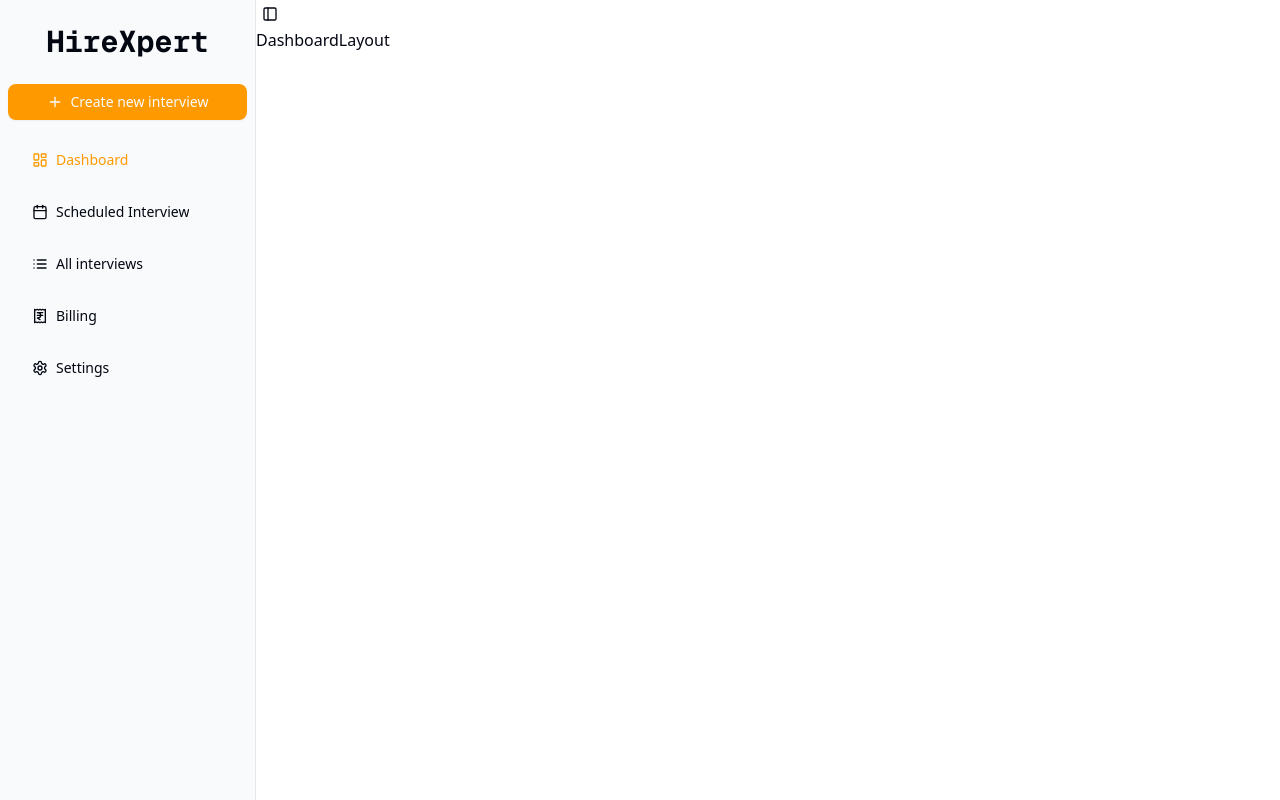
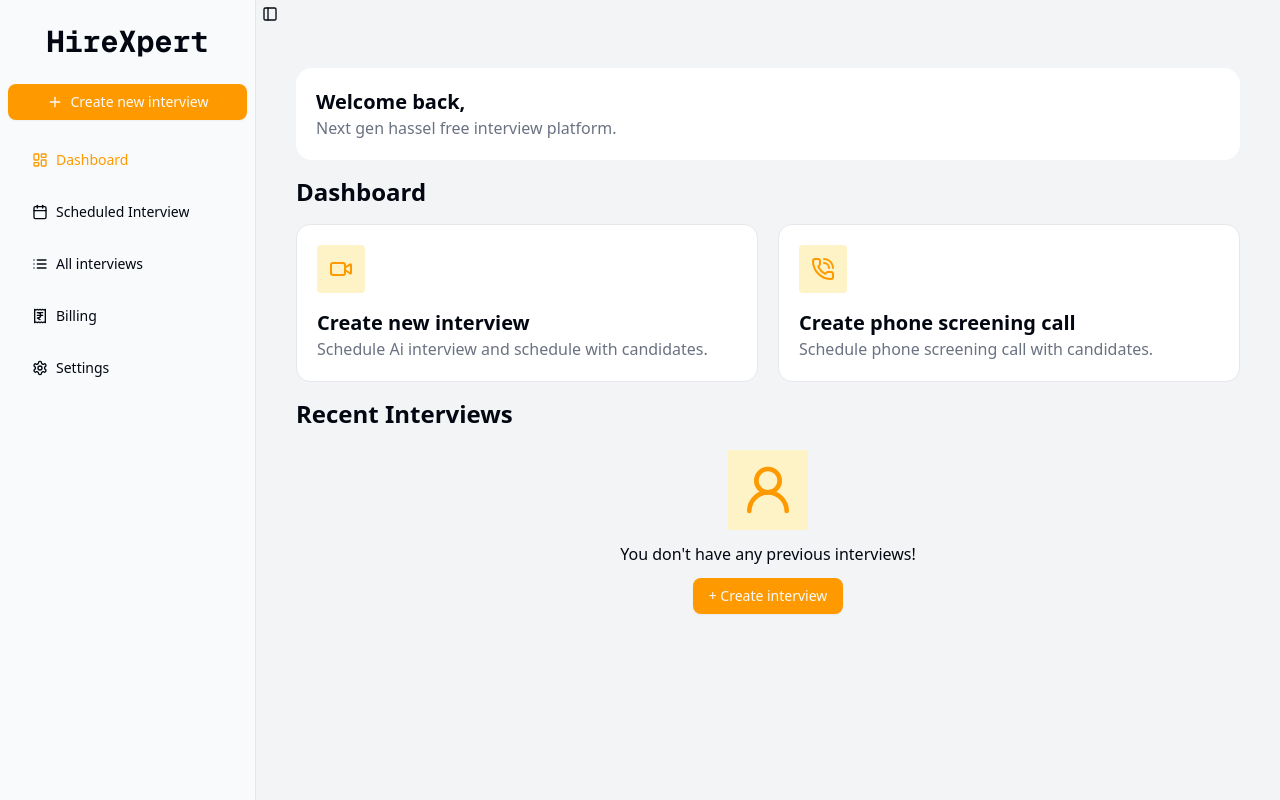
Before and after one commit to atharvams/ai-interview, a Next.js app: page /dashboard in a window 1280 px wide. Built offline with nearby package versions, Linux system fonts and the light colour scheme; no server answers; the database is empty.

Commit message:
Dashboard page completed

```diff
--- a/next.config.mjs
+++ b/next.config.mjs
@@ -1,4 +1,13 @@
 /** @type {import('next').NextConfig} */
-const nextConfig = {};
+const nextConfig = {
+  images: {
+    remotePatterns: [
+      {
+        protocol: "https",
+        hostname: "**",
+      },
+    ],
+  },
+};
 
 export default nextConfig;
--- a/src/app/(main)/dashboard/page.jsx
+++ b/src/app/(main)/dashboard/page.jsx
@@ -1,7 +1,18 @@
+import DashboardScheduleInterviewOptions from "@/components/common/dashboardOptions";
+import PreviousInterviews from "@/components/common/previousInterviews";
+import WelcomeHeader from "@/components/common/welcomeHeader";
 import React from "react";
 
 function DashboardPage() {
-  return <div>DashboardPage</div>;
+  return (
+    <>
+      <WelcomeHeader />
+      <h2 className="my-4 text-2xl font-bold">Dashboard</h2>
+      <DashboardScheduleInterviewOptions />
+      <h2 className="my-4 text-2xl font-bold">Recent Interviews</h2>
+      <PreviousInterviews />
+    </>
+  );
 }
 
 export default DashboardPage;
--- a/src/app/(main)/layout.jsx
+++ b/src/app/(main)/layout.jsx
@@ -1,11 +1,16 @@
 import React from "react";
 import DashboardProvider from "./provider";
+import AuthProvider from "@/provider/provider";
 
-function DashboardLayout() {
+function DashboardLayout({ children }) {
   return (
-    <DashboardProvider>
-      <div>DashboardLayout</div>
-    </DashboardProvider>
+    <AuthProvider>
+      <div className="bg-secondary">
+        <DashboardProvider>
+          <div>{children}</div>
+        </DashboardProvider>
+      </div>
+    </AuthProvider>
   );
 }
 
--- a/src/app/(main)/provider.jsx
+++ b/src/app/(main)/provider.jsx
@@ -6,9 +6,9 @@ function DashboardProvider({ children }) {
   return (
     <SidebarProvider>
       <AppSidebar />
-      <main>
+      <main className="w-full">
         <SidebarTrigger />
-        {children}
+        <div className="w-full p-10">{children}</div>
       </main>
     </SidebarProvider>
   );
--- /dev/null
+++ b/src/components/common/dashboardOptions.jsx
@@ -0,0 +1,25 @@
+import { PhoneCall, VideoIcon } from 'lucide-react'
+import React from 'react'
+
+function DashboardScheduleInterviewOptions() {
+  return (
+    <div className='grid grid-cols-2 gap-5'>
+      <div className='bg-white border border-gray-200 rounded-xl p-5'>
+        <VideoIcon className='p-3 text-primary bg-amber-100 h-12 w-12 rounded'/>
+        <h2 className='text-xl font-bold mt-4'>
+        Create new interview
+        </h2>
+        <p className='text-gray-500'>Schedule Ai interview and schedule with candidates.</p>
+      </div>
+      <div className='bg-white border border-gray-200 rounded-xl p-5'>
+        <PhoneCall className='p-3 text-primary bg-amber-100 h-12 w-12 rounded'/>
+        <h2 className='text-xl font-bold mt-4'>
+        Create phone screening call
+        </h2>
+        <p className='text-gray-500'>Schedule phone screening call with candidates.</p>
+      </div>
+    </div>
+  )
+}
+
+export default DashboardScheduleInterviewOptions
--- /dev/null
+++ b/src/components/common/previousInterviews.jsx
@@ -0,0 +1,21 @@
+"use client";
+import { PersonStanding, UserRound, VideoIcon } from "lucide-react";
+import React, { useState } from "react";
+import { Button } from "../ui/button";
+
+function PreviousInterviews() {
+  const [recentInterviews, setRecentInterviews] = useState([]);
+  return (
+    <div className="my-5 flex items-center justify-center">
+      {recentInterviews.length === 0 && (
+        <div className="flex flex-col gap-3 items-center">
+          <UserRound className="p-3 text-primary bg-amber-100 h-20 w-20" />
+          <h2>You don't have any previous interviews!</h2>
+          <Button>+ Create interview</Button>
+        </div>
+      )}
+    </div>
+  );
+}
+
+export default PreviousInterviews;
--- /dev/null
+++ b/src/components/common/welcomeHeader.jsx
@@ -0,0 +1,28 @@
+"use client";
+import { useUser } from "@/provider/provider";
+import Image from "next/image";
+import React from "react";
+
+function WelcomeHeader() {
+  const { user } = useUser();
+
+  return (
+    <div className="bg-white rounded-2xl p-5 w-full flex justify-between items-center">
+      <div>
+        <h2 className="text-xl font-semibold">
+          Welcome back, {user?.username}
+        </h2>
+        <h2 className="text-md text-gray-500">
+          Next gen hassel free interview platform.
+        </h2>
+      </div>
+      <div>
+        {user && (
+          <Image src={user?.picture} alt="user_avatar" width={40} height={40}  className="rounded-full"/>
+        )}
+      </div>
+    </div>
+  );
+}
+
+export default WelcomeHeader;
--- a/src/contexts/userContext.js
+++ b/src/contexts/userContext.js
@@ -1,4 +1,2 @@
 import { createContext } from "react";
-
-
-export const userDetailsContext = createContext();
+export const UserDetailsContext = createContext();
--- a/src/provider/provider.jsx
+++ b/src/provider/provider.jsx
@@ -1,10 +1,10 @@
 "use client";
 import { supabase } from "@/services/supabaseClient";
 import { useContext, useEffect, useState } from "react";
-import { userDetailsContext } from "@/contexts/userContext";
+import { UserDetailsContext } from "@/contexts/userContext";
 
 function AuthProvider({ children }) {
-  const [user, setUser] = useState("");
+  const [user, setUser] = useState();
 
   useEffect(() => {
     initializeUser();
@@ -15,43 +15,42 @@ function AuthProvider({ children }) {
       data: { user },
     } = await supabase.auth.getUser();
 
-    console.log(user); //TODO: REMOVE IT
-
     let { data: users, error } = await supabase
       .from("users")
       .select("*")
       .eq("email", user?.email);
-    console.log(users); //TODO: REMOVE IT
 
     if (!users || users.length == 0) {
       const { data, error } = await supabase.from("users").insert([
         {
           email: user?.email,
           username: user?.user_metadata?.name,
-          picture: user?.user_metadata?.picture,
+          picture: user?.user_metadata?.avatar_url,
         },
       ]);
-
-      console.log(data); //TODO: REMOVE IT
 
       if (error) {
         console.error("Error while inserting user!");
         return;
       }
 
+      console.log("new user data:");
+      console.log(data); //TODO: REMOVE IT
       setUser(data);
+
       return;
     }
-
+    console.log("Existing user data:");
+    console.log(users[0])
     setUser(users[0]);
     return;
   }
 
   return (
     <>
-      <userDetailsContext.Provider value={{ user }}>
+      <UserDetailsContext.Provider value={{ user, setUser }}>
         {children}
-      </userDetailsContext.Provider>
+      </UserDetailsContext.Provider>
     </>
   );
 }
@@ -59,6 +58,6 @@ function AuthProvider({ children }) {
 export default AuthProvider;
 
 export const useUser = () => {
-  const userContextToExport = useContext(userDetailsContext);
+  const userContextToExport = useContext(UserDetailsContext);
   return userContextToExport;
 };
```
